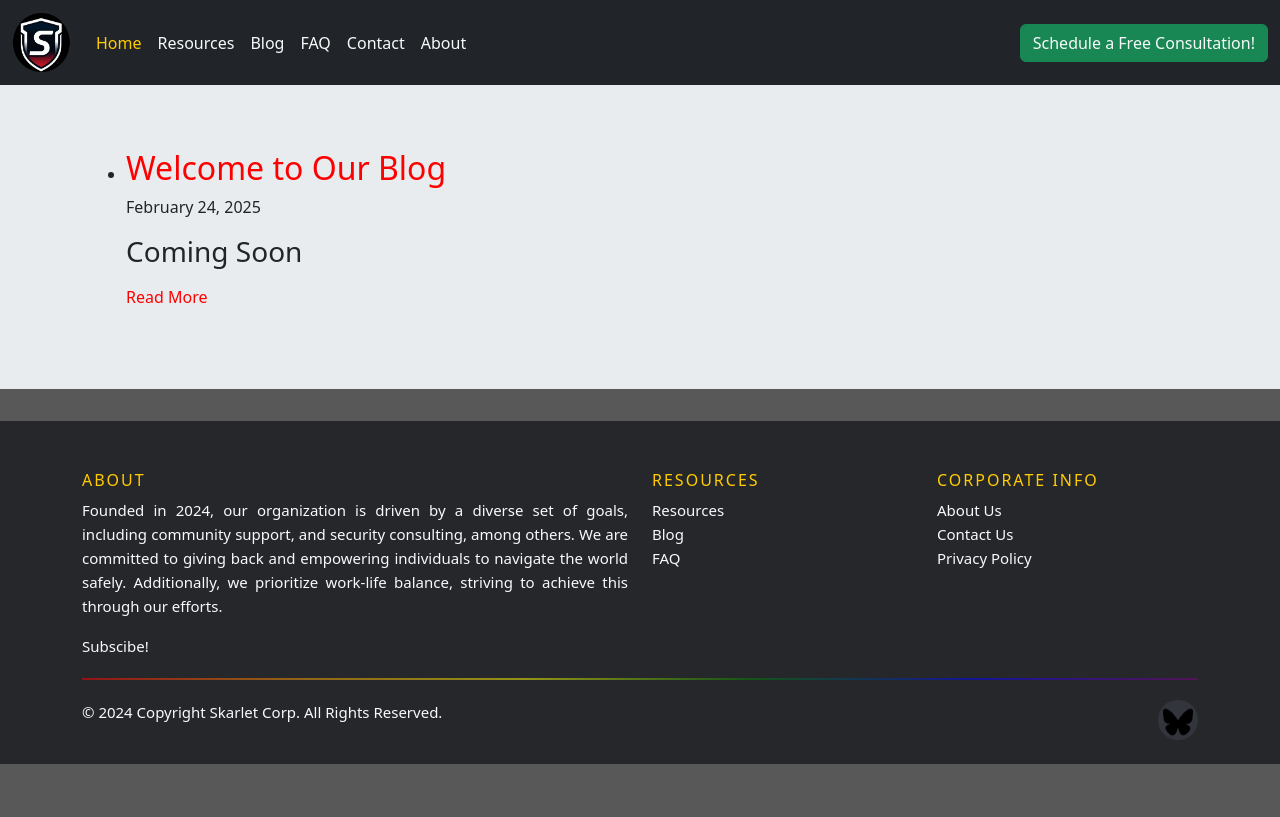
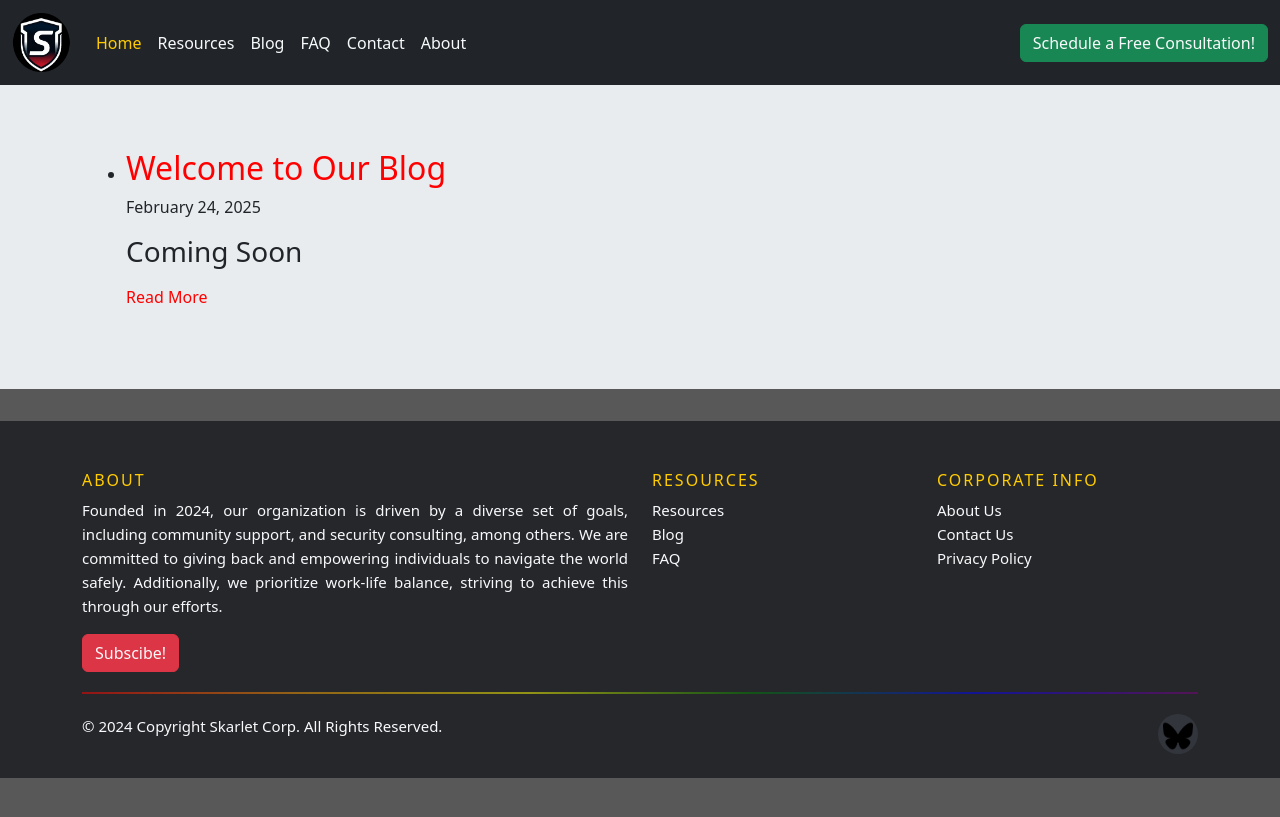
Before and after one commit to SkarletTeam/skarlet, a Jekyll site: the page built from blog.md, in a window 1280 px wide. Shown: the top 817 px of the page. Built offline with Jekyll 4.4.1, drawn with Linux system fonts in a browser that asks for light colours; a script that is not in the unit is left out.

Commit message:
Update footer.html

```diff
--- a/_includes/footer.html
+++ b/_includes/footer.html
@@ -23,9 +23,7 @@
             </ul>
           </div>
         </div>
-			<ul class="footer-links">
-				<li class="nav-item"> <a class="nav-link" href="/freeform"> Subscibe! </a> </li>
-			</ul>
+			<button type="button" class="btn btn-danger"><a class="nav-link" href="/freeform"> Subscibe! </a> </button>
         <hr class="pride-hr">
       </div>
       <div class="container">
```
